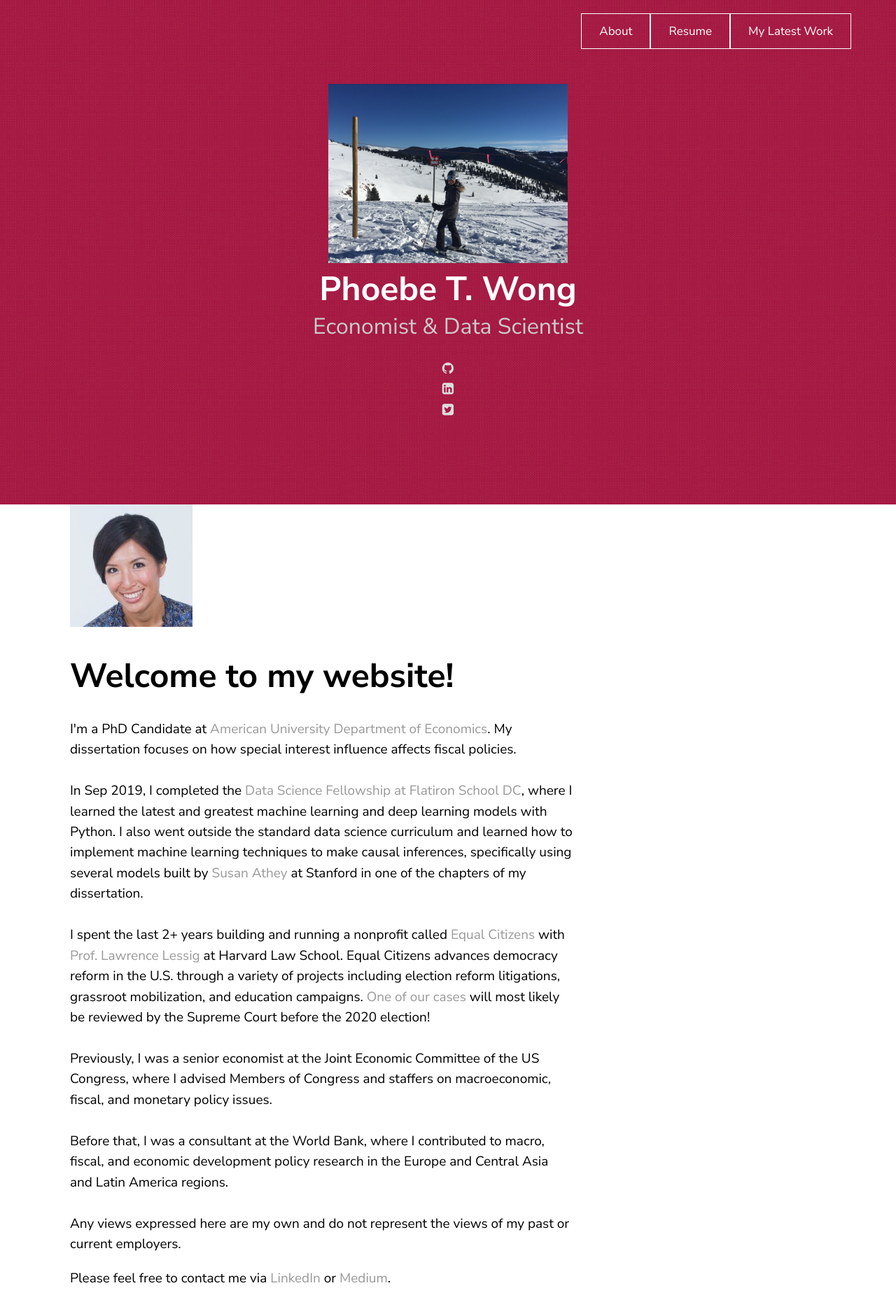
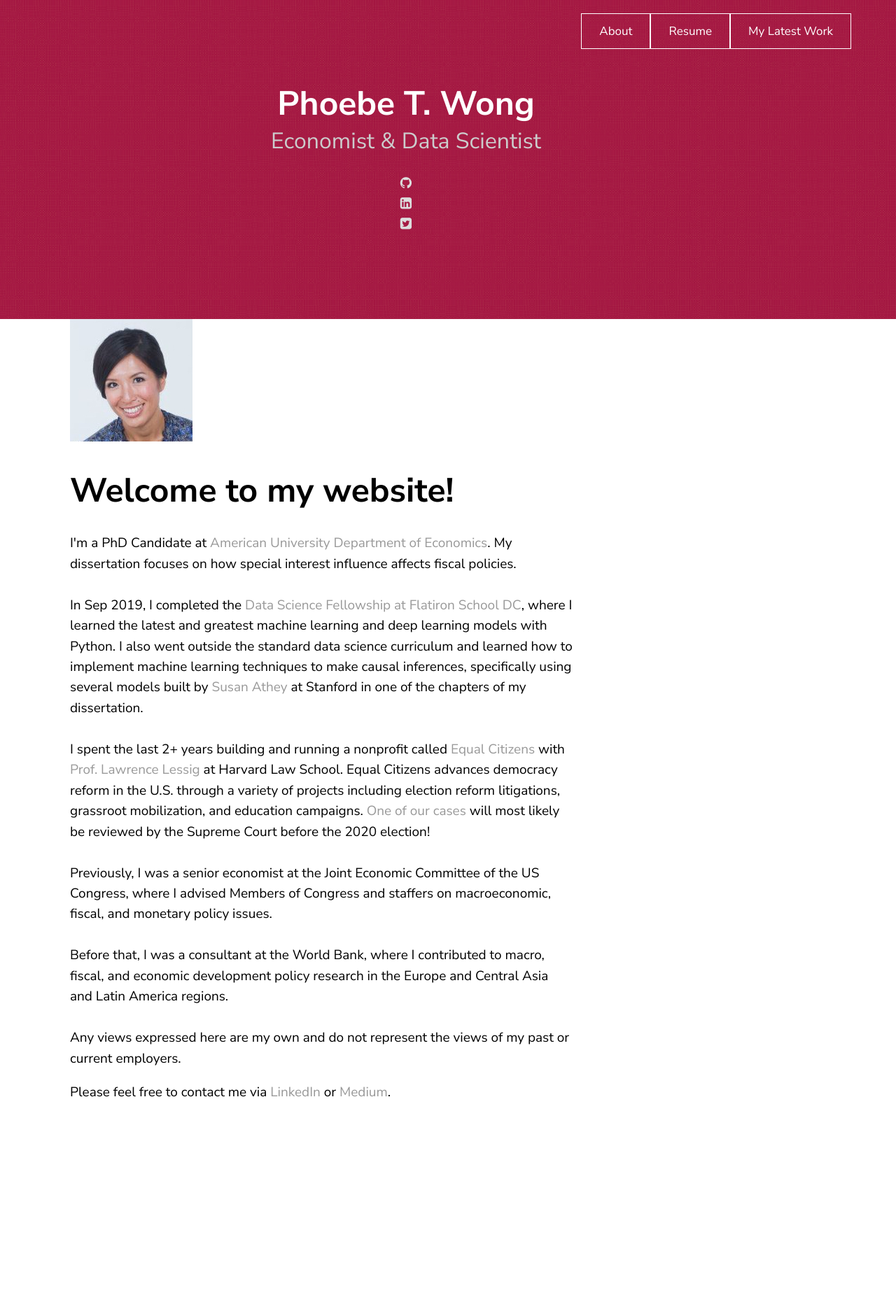
Before and after one commit to phoebetwong/phoebetwong.github.io, a Jekyll site: the page built from index.html, in a window 1280 px wide. Shown: the whole page at 70% size. Built offline with Jekyll 4.4.1, drawn with Linux system fonts in a browser that asks for light colours; a script that is not in the unit is left out; after the commit the page ends 1596 px from its top, so only the background shows below that.

Commit message:
change back to original

```diff
--- a/_includes/page_header.html
+++ b/_includes/page_header.html
@@ -1,6 +1,4 @@
-
-<div class="headerdiv">
-		<img src="assets/portfolio2.jpg" alt="Portfolio Picture"  height="256" width="342" class="headerimg">
+<div class="container">
 	<h1>{{ site.texture.title }}</h1>
 	<h2>{{ site.texture.tagline }}</h2>
 	<ul class="social">
```
Lines whose indentation alone changed are shown as unchanged.
